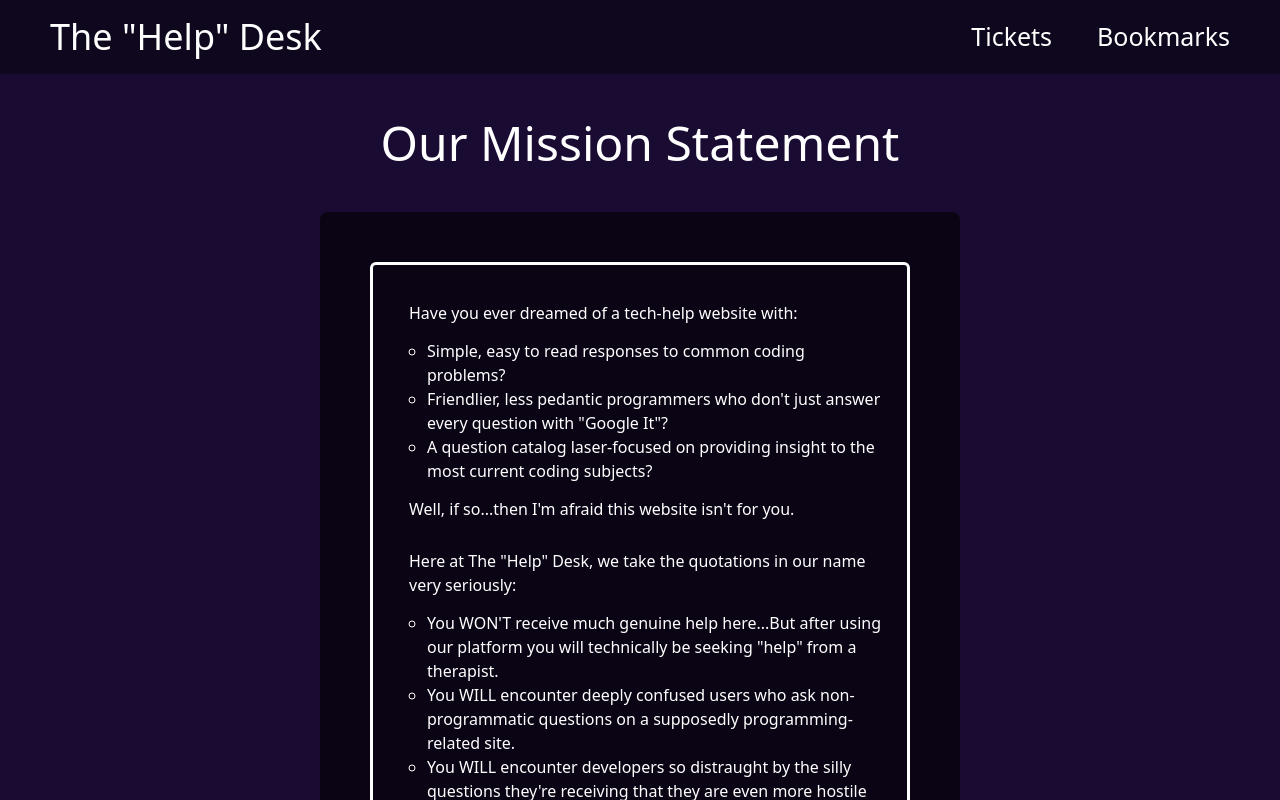
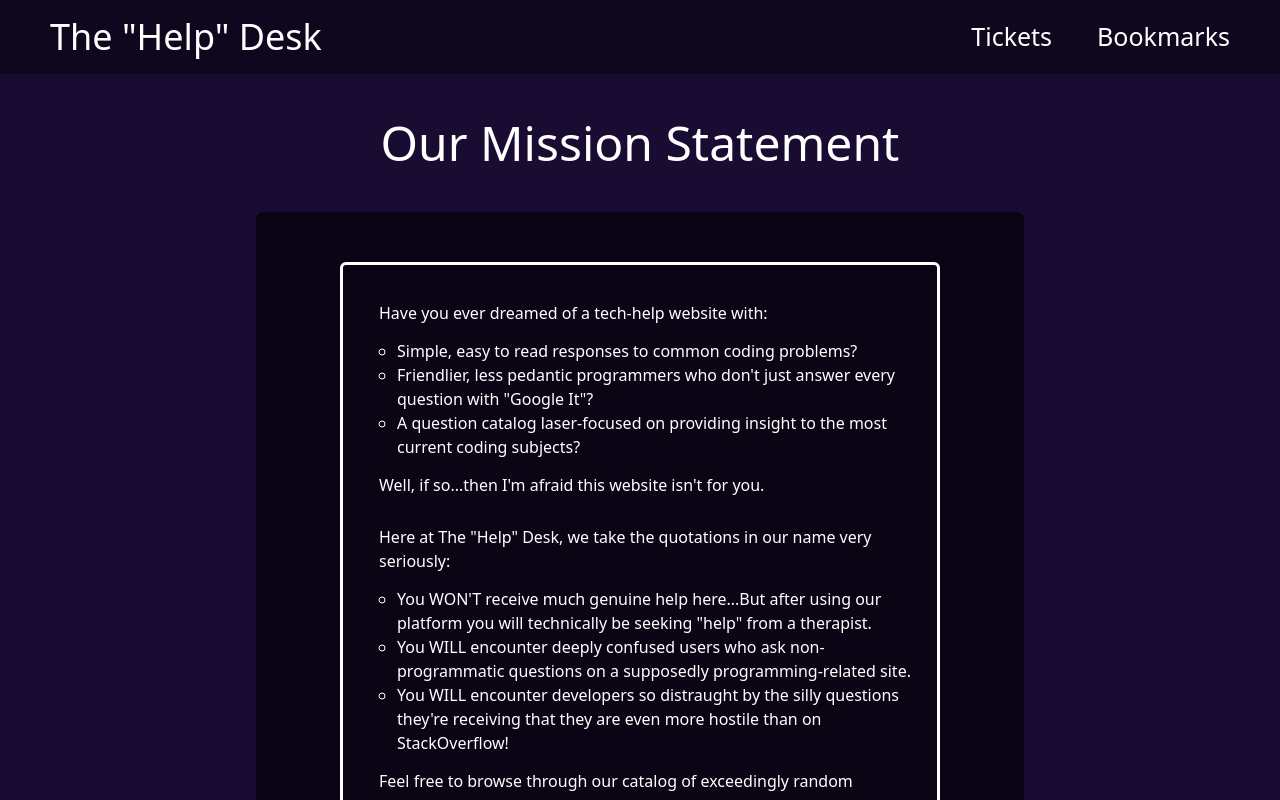
Before and after one commit to RobertElWood/HelpDeskProject-Angular, an Angular app in the folder ClientApp/: page / in a window 1280 px wide. Shown: the top 800 px of the page. Built offline with nearby package versions, Linux system fonts and the light colour scheme.

Commit message:
added back class name

```diff
--- a/ClientApp/src/app/tickets-list/tickets-list.component.css
+++ b/ClientApp/src/app/tickets-list/tickets-list.component.css
@@ -11,6 +11,7 @@
   justify-content: space-around;
   margin: 0;
   padding: 0;
+
 }
 
 .ask-button {
--- a/ClientApp/src/app/tickets-list/tickets-list.component.html
+++ b/ClientApp/src/app/tickets-list/tickets-list.component.html
@@ -1,7 +1,7 @@
 <h2>Our Archived Tickets</h2>
 <div class="ticket-container">
-    <ul class=>
-        <li class="ticket-list" *ngFor="let t of tickets">
+    <ul class="ticket-list">
+        <li class="list-item" *ngFor="let t of tickets">
             <p>Ticket# {{t.id}}</p>
             <p>Active: {{!t.resolved}}</p>
             <p>Question: {{t.problem}}</p>
--- a/ClientApp/src/styles.css
+++ b/ClientApp/src/styles.css
@@ -13,7 +13,7 @@ body {
   color: #fff;
 }
 .mission-container {
-  width: 50%;
+  width: 60%;
   background-color: rgba(0, 0, 0, 0.6);
   padding: 40px;
   border-radius: 8px;
@@ -23,8 +23,7 @@ body {
   justify-content: center;
 }
 
-h1,
-h2 {
+h1,h2 {
   font-size: 48px;
   margin: 40px 0;
   width: 100%;
```
